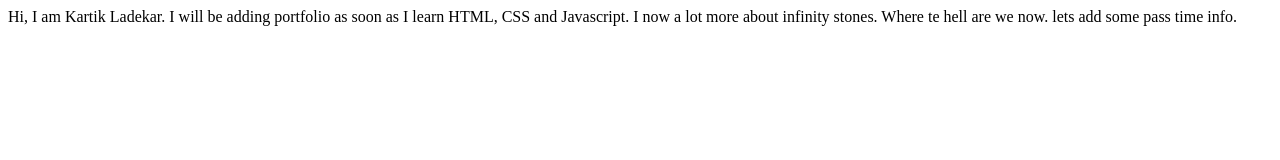
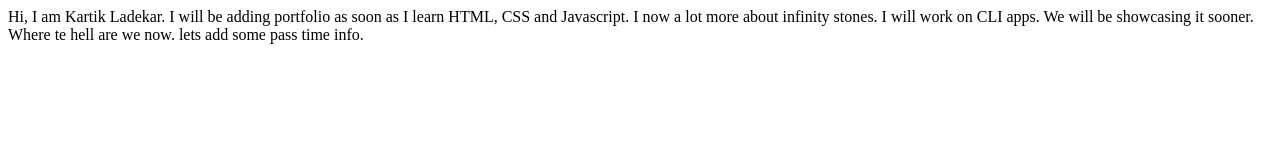
Before and after one commit to ktk994/my-site, a plain HTML site: page index.html in a window 1280 px wide. Drawn offline with Linux system fonts and the light colour scheme.

Commit message:
some update

```diff
--- a/index.html
+++ b/index.html
@@ -9,7 +9,7 @@
 <body>
     Hi, I am Kartik Ladekar. I will be adding portfolio as soon as
     I learn HTML, CSS and Javascript. I now a lot more about
-    infinity stones.
+    infinity stones. I will work on CLI apps. We will be showcasing it sooner.
     Where te hell are we now. lets add some pass time info.
 </body>
 </html>
```
